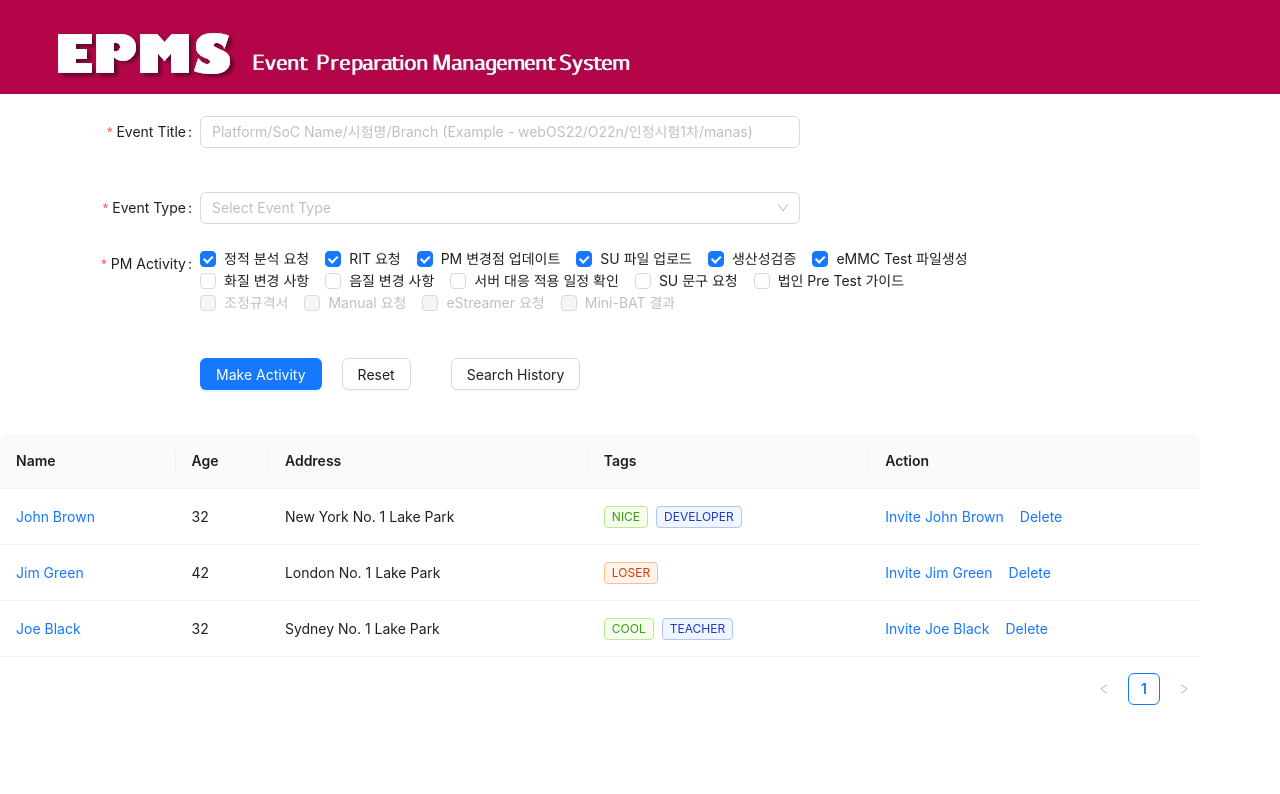
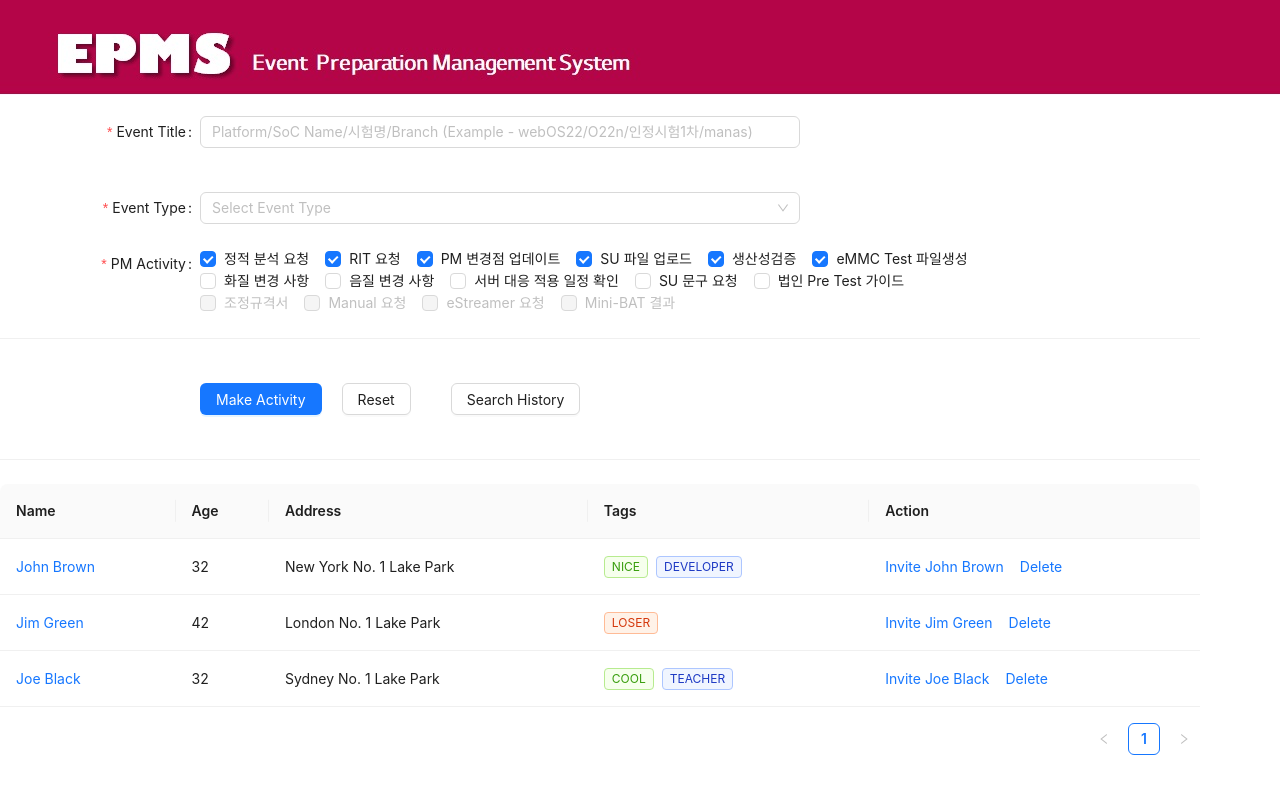
Before and after one commit to SeonggeunSong/eventReady, a React (Create React App) app: page / in a window 1280 px wide. Shown: the top 794 px of the page. Built offline with nearby package versions, Linux system fonts and the light colour scheme.

Commit message:
UI 수정

```diff
--- a/src/App.css
+++ b/src/App.css
@@ -1,5 +1,7 @@
 .App {
   text-align: center;
+  font-family: 'LG스마트체2.0 Regular' !important ;
+
 }
 
 div{
--- a/src/App.js
+++ b/src/App.js
@@ -1,7 +1,7 @@
 import React, {useState, useEffect} from 'react';
 import './App.css';
-import { Button, Form, Input, Select, Checkbox } from 'antd';
-import { Space, Table, Tag } from 'antd';
+import { Button, Form, Input, Select, Checkbox, Divider, Table } from 'antd';
+import {tableColumns, tableData} from './ui_table';
 
 import mainUI from './eventReady_Title.jpg';
 
@@ -22,6 +22,9 @@ const tailLayout = {
   },
 };
 
+// Test용
+
+
 // Title Image 에 대한 Style 정의
 const containerStyle = {
   width: '100%',
@@ -41,79 +44,6 @@ const MainimageStyle = {
   padding: 0,
   border: 'none',
 };
-
-const columns = [
-  {
-    title: 'Name',
-    dataIndex: 'name',
-    key: 'name',
-    render: (text) => <a>{text}</a>,
-  },
-  {
-    title: 'Age',
-    dataIndex: 'age',
-    key: 'age',
-  },
-  {
-    title: 'Address',
-    dataIndex: 'address',
-    key: 'address',
-  },
-  {
-    title: 'Tags',
-    key: 'tags',
-    dataIndex: 'tags',
-    render: (_, { tags }) => (
-      <>
-        {tags.map((tag) => {
-          let color = tag.length > 5 ? 'geekblue' : 'green';
-          if (tag === 'loser') {
-            color = 'volcano';
-          }
-          return (
-            <Tag color={color} key={tag}>
-              {tag.toUpperCase()}
-            </Tag>
-          );
-        })}
-      </>
-    ),
-  },
-  {
-    title: 'Action',
-    key: 'action',
-    render: (_, record) => (
-      <Space size="middle">
-        <a>Invite {record.name}</a>
-        <a>Delete</a>
-      </Space>
-    ),
-  },
-];
-
-const data = [
-  {
-    key: '1',
-    name: 'John Brown',
-    age: 32,
-    address: 'New York No. 1 Lake Park',
-    tags: ['nice', 'developer'],
-  },
-  {
-    key: '2',
-    name: 'Jim Green',
-    age: 42,
-    address: 'London No. 1 Lake Park',
-    tags: ['loser'],
-  },
-  {
-    key: '3',
-    name: 'Joe Black',
-    age: 32,
-    address: 'Sydney No. 1 Lake Park',
-    tags: ['cool', 'teacher'],
-  },
-];
 
 const App = () => {
   const formRef = React.useRef(null);
@@ -291,6 +221,7 @@ const App = () => {
         </div>
       </Form.Item>
 
+      <Divider/>
       <Form.Item {...tailLayout}  >
         <div>
           <Button type="primary" htmlType="submit" onClick={onReset} >
@@ -305,7 +236,8 @@ const App = () => {
         </div>
       </Form.Item>
 
-      <Table columns={columns} dataSource={data} />
+      <Divider/>
+      <Table columns={tableColumns} dataSource={tableData} />
 
      </Form>
   );
--- /dev/null
+++ b/src/ui_table.js
@@ -0,0 +1,76 @@
+import React from 'react';
+import { Space, Tag } from 'antd';
+
+export const tableColumns = [
+    {
+      title: 'Name',
+      dataIndex: 'name',
+      key: 'name',
+      render: (text) => <a>{text}</a>,
+    },
+    {
+      title: 'Age',
+      dataIndex: 'age',
+      key: 'age',
+    },
+    {
+      title: 'Address',
+      dataIndex: 'address',
+      key: 'address',
+    },
+    {
+      title: 'Tags',
+      key: 'tags',
+      dataIndex: 'tags',
+      render: (_, { tags }) => (
+        <>
+          {tags.map((tag) => {
+            let color = tag.length > 5 ? 'geekblue' : 'green';
+            if (tag === 'loser') {
+              color = 'volcano';
+            }
+            return (
+              <Tag color={color} key={tag}>
+                {tag.toUpperCase()}
+              </Tag>
+            );
+          })}
+        </>
+      ),
+    },
+    {
+      title: 'Action',
+      key: 'action',
+      render: (_, record) => (
+        <Space size="middle">
+          <a>Invite {record.name}</a>
+          <a>Delete</a>
+        </Space>
+      ),
+    },
+  ];
+  /**/
+
+  export const tableData = [
+    {
+      key: '1',
+      name: 'John Brown',
+      age: 32,
+      address: 'New York No. 1 Lake Park',
+      tags: ['nice', 'developer'],
+    },
+    {
+      key: '2',
+      name: 'Jim Green',
+      age: 42,
+      address: 'London No. 1 Lake Park',
+      tags: ['loser'],
+    },
+    {
+      key: '3',
+      name: 'Joe Black',
+      age: 32,
+      address: 'Sydney No. 1 Lake Park',
+      tags: ['cool', 'teacher'],
+    },
+  ];
```
